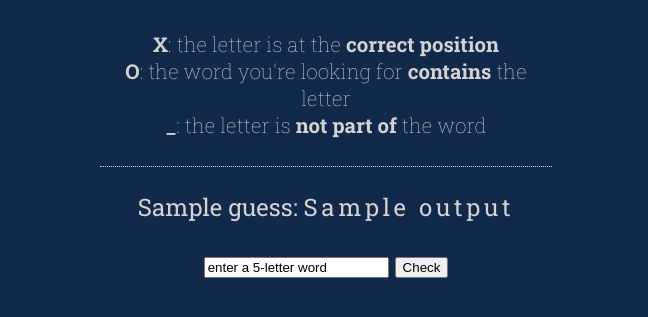
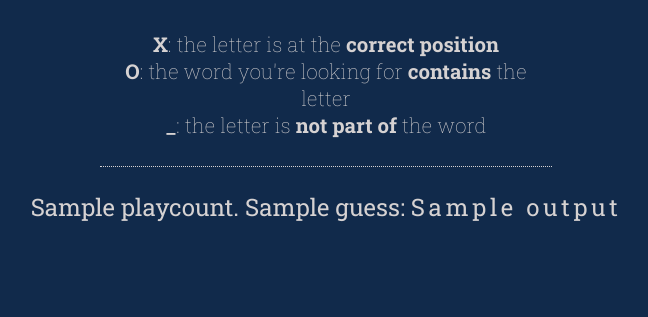
Before and after one commit to balintfejer/wordl-python-training, a Flask app: template program/templates/play.html in a window 1280 px wide. Shown: the part 289-606 px from the top of the page, without its empty margins (314-962 px from the left). Run offline with Flask 3, Linux system fonts and the light colour scheme; the template is opened without the code that fills it: most values are stand-ins (such as "Sample title", 1, 10 or a date in 2020).

Commit message:
playcount for six tries using session data

```diff
--- a/program/app.py
+++ b/program/app.py
@@ -17,17 +17,19 @@ def welcome():
 
 @app.route('/start')
 def start():
-    def word_list():
-        with open("words.txt", "r") as words:
-            full_word_list = [line.strip() for line in words]
-        return full_word_list
-    goal = r.choice(word_list())
+    with open("words.txt", "r") as words:
+        full_word_list = [line.strip() for line in words]
+    goal = r.choice(full_word_list)
+
     fl.session['goal'] = goal
+    fl.session['playcount'] = 0
+
+    print(goal) ### TEST
+
+    return fl.render_template("start.html")
 
     # playcount = 1
     # wincond = "XXXXX"
-
-    print(goal) ### TEST
 
     # won = "You won!"
     # lost = f"You lost!\nThe word was: {goal}"
@@ -48,17 +50,17 @@ def start():
     # if guess == wincond:
     # else:
 
-    return fl.render_template("start.html")
-
 @app.route('/play', methods=["POST"])
 def play(output=None, guess=None, playcount=None):
 
     guess = fl.request.form['guess'].lower()
     goal = fl.session.get('goal', None)
-
-    playcount = 0
+    fl.session['playcount'] += 1
+    playcount = fl.session.get('playcount', None)
     this_guess_char_count = 0
     output = ""
+
+    # print(fl.session['playcount']) ### TEST
 
     for i in range(len(guess)):
 
--- a/program/templates/index.html
+++ b/program/templates/index.html
@@ -53,7 +53,10 @@
 
     .result {letter-spacing: 0.15em;}
 
-    .winner {background-color: green;width:55%;margin-left:auto;margin-right:auto;}
+    .win {background-color: green;width:55%;margin-left:auto;margin-right:auto;}
+
+    .lose {background-color: #7d1111;width:55%;margin-left:auto;margin-right:auto;}
+
     </style>
 </head>
 <body>
--- a/program/templates/play.html
+++ b/program/templates/play.html
@@ -1,11 +1,14 @@
 {% extends "start.html" %}
 {% block content %}
 
-<p>{{ guess }}: <span class="result">{{ output }}</span></p>
-{% if output != "XXXXX" %}
+<p>{{ playcount }}. {{ guess }}: <span class="result">{{ output }}</span></p>
+{% if output != "XXXXX" and playcount <= 5 %}
 {{ super() }}
+{% elif output != "XXXXX" and playcount == 6 %}
+<p class="lose">Better luck next time.</p>
+<a href="{{ url_for('start') }}" class="button">Play again</a>
 {% elif output == "XXXXX" %}
-<p class="winner">Nice.</p>
+<p class="win">Nice.</p>
 <a href="{{ url_for('start') }}" class="button">Play again</a>
 {% endif %}
 
```
